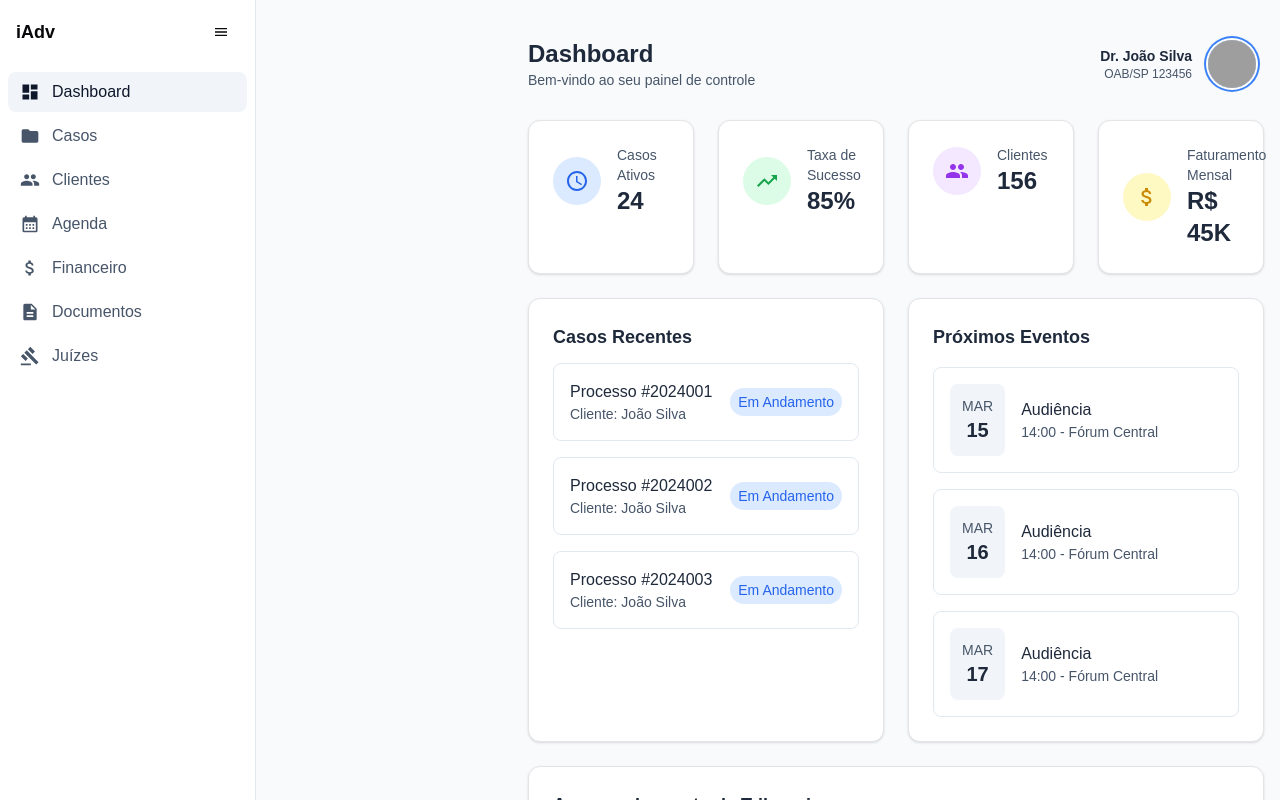
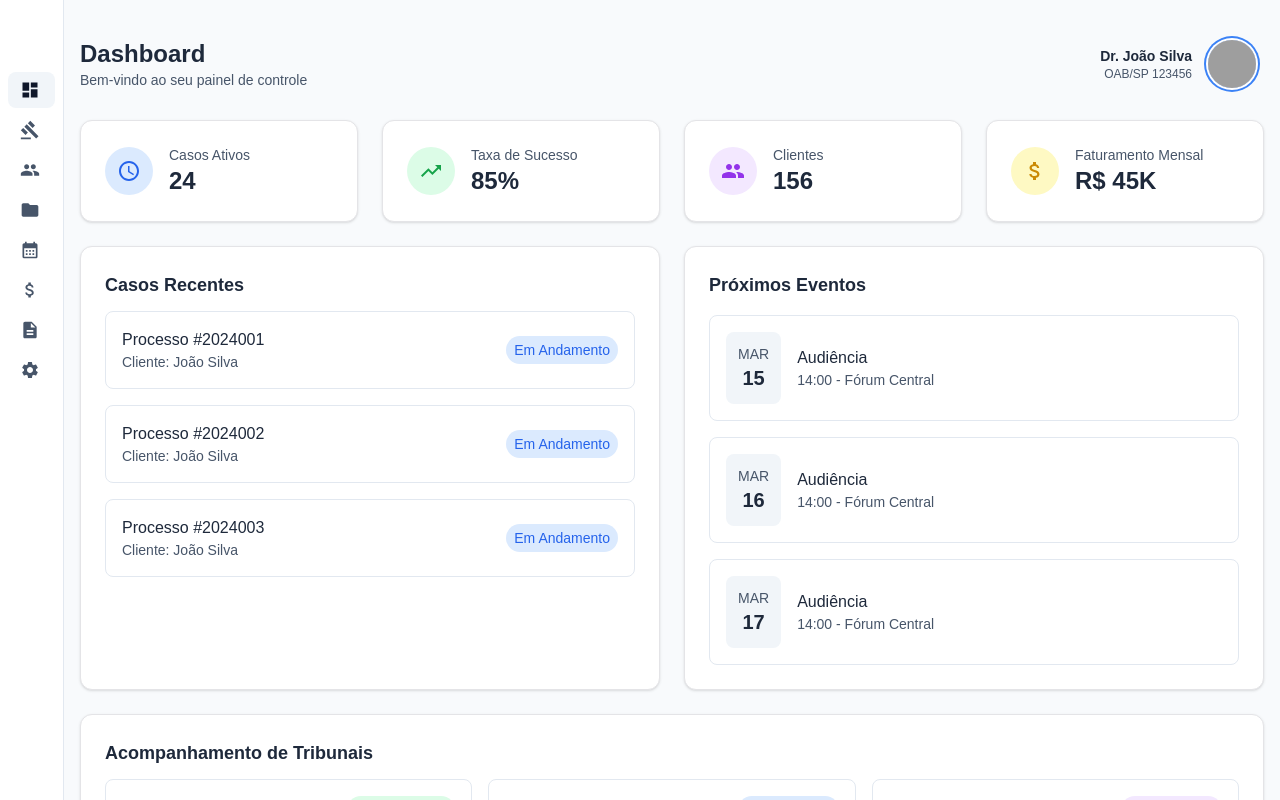
Before and after one commit to CelioCleiton40/iadv, a Next.js app: page /dashboard in a window 1280 px wide. Shown: the top 800 px of the page. Built offline with nearby package versions, Linux system fonts and the light colour scheme; grey boxes are pictures that could not be loaded.

Commit message:
altarações no layout dashboard

```diff
--- a/src/components/dashboard/layout.tsx
+++ b/src/components/dashboard/layout.tsx
@@ -11,41 +11,32 @@ interface DashboardLayoutProps {
 }
 
 export function DashboardLayout({ children }: DashboardLayoutProps) {
-  const [isCollapsed, setIsCollapsed] = useState(false);
+  const [isCollapsed, setIsCollapsed] = useState(true); // Começa colapsado em mobile
   const pathname = usePathname();
-
-  const menuItems = [
-    { icon: MdDashboard, label: "Dashboard", href: "/dashboard" },
-    { icon: MdFolder, label: "Casos", href: "/dashboard/casos" },
-    { icon: MdPeople, label: "Clientes", href: "/dashboard/clientes" },
-    { icon: MdCalendarMonth, label: "Agenda", href: "/dashboard/agenda" },
-    { icon: MdAttachMoney, label: "Financeiro", href: "/dashboard/financeiro" },
-    { icon: MdDescription, label: "Documentos", href: "/dashboard/documentos" },
-    { icon: MdGavel, label: "Juízes", href: "/dashboard/juiz-prevento" },
-  ];
 
   return (
     <div className="min-h-screen bg-slate-50 dark:bg-slate-900 flex">
       {/* Sidebar */}
       <aside
         className={`fixed lg:static inset-y-0 left-0 z-50 bg-white dark:bg-slate-800 transform transition-all duration-300
-          ${isCollapsed ? "w-16" : "w-64"} border-r border-slate-200 dark:border-slate-700`}
+          ${isCollapsed ? "-translate-x-full lg:translate-x-0 lg:w-16" : "w-64"} border-r border-slate-200 dark:border-slate-700`}
       >
         <div className="flex flex-col h-full">
           <div className="h-16 flex items-center justify-between px-4">
             {!isCollapsed && <span className="text-lg font-bold">iAdv</span>}
-            <Button
-              variant="ghost"
-              size="icon"
-              onClick={() => setIsCollapsed(!isCollapsed)}
-              className="ml-auto"
-            >
-              <MdMenu className="h-5 w-5" />
-            </Button>
           </div>
 
           <nav className="flex-1 p-2 space-y-1">
-            {menuItems.map((item) => (
+            {[
+              { href: "/dashboard", icon: MdDashboard, label: "Dashboard" },
+              { href: "/dashboard/casos", icon: MdGavel, label: "Casos" },
+              { href: "/dashboard/clientes", icon: MdPeople, label: "Clientes" },
+              { href: "/dashboard/documentos", icon: MdFolder, label: "Documentos" },
+              { href: "/dashboard/agenda", icon: MdCalendarMonth, label: "Calendario" },
+              { href: "/dashboard/financeiro", icon: MdAttachMoney, label: "Financeiro" },
+              { href: "/dashboard/reports", icon: MdDescription, label: "Reports" },
+              { href: "/dashboard/configuracoes", icon: MdSettings, label: "Configurações" }
+            ].map((item) => (
               <Link
                 key={item.href}
                 href={item.href}
@@ -64,7 +55,20 @@ export function DashboardLayout({ children }: DashboardLayoutProps) {
       </aside>
 
       {/* Main Content */}
-      <main className={`flex-1 transition-all duration-300 ${isCollapsed ? "lg:ml-16" : "lg:ml-64"}`}>
+      <main className="flex-1">
+        {/* Mobile Header */}
+        <div className="lg:hidden flex items-center h-16 px-4 border-b border-slate-200 dark:border-slate-700">
+          <Button
+            variant="ghost"
+            size="icon"
+            onClick={() => setIsCollapsed(!isCollapsed)}
+            className="mr-4"
+          >
+            <MdMenu className="h-5 w-5" />
+          </Button>
+          <span className="text-lg font-bold">iAdv</span>
+        </div>
+
         <div className="container mx-auto px-4 py-8">
           {children}
         </div>
```
